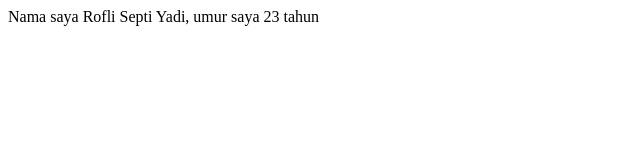
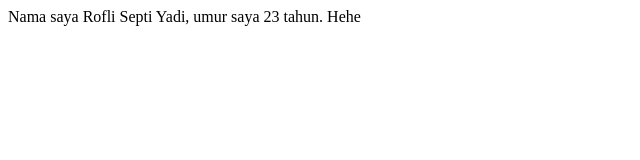
Before and after one commit to thisnotme2205/laravue-edu, a plain HTML site: page index.html in a window 1280 px wide. Shown: the full height of the page, 0-640 px from the left. Drawn offline with Linux system fonts and the light colour scheme.

```diff
--- a/index.html
+++ b/index.html
@@ -4,6 +4,6 @@
         <title>Hello</title>
     </head>
     <body>
-        Nama saya Rofli Septi Yadi, umur saya 23 tahun
+        Nama saya Rofli Septi Yadi, umur saya 23 tahun. Hehe
     </body>
 </html>
```
